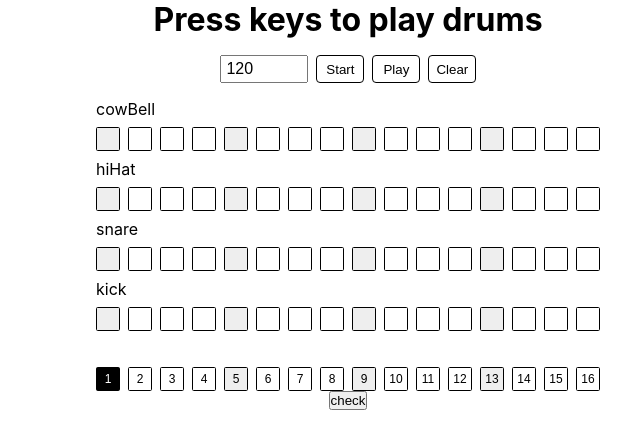
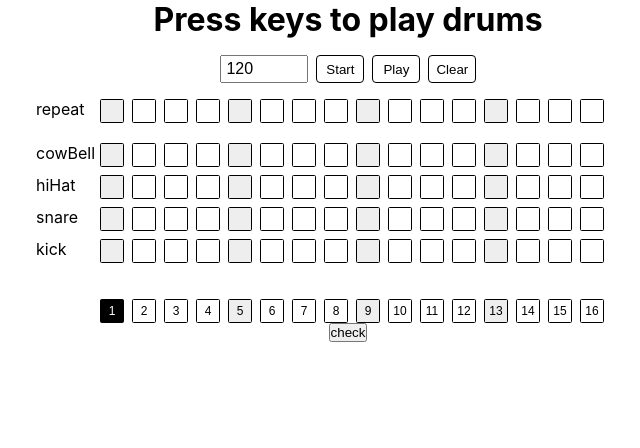
Before and after one commit to samuel5721/drumMarchine, a React (Create React App) app: page / in a window 1280 px wide. Shown: the top 448 px of the page, without its empty margins (292-932 px from the left). Built offline with nearby package versions, Linux system fonts and the light colour scheme.

Commit message:
feat: bug fix, layout

```diff
--- a/src/App.js
+++ b/src/App.js
@@ -174,17 +174,37 @@ function App() {
         }
         <button className={styles.optionBtn} onClick={scoreClear}>Clear</button>
       </div>
-
+      <div className={styles.lineWrapper}>
+        <div className={styles.rowWrapper}>
+        <span className={styles.insSpan}>repeat</span>
+          {Array.from({ length: noteNum }).map((_, i) => {
+            return(
+              <button
+                key={i}
+                className={styles.noteBtn}
+                style={{ background:(seeingScore[seeingCurrentSet]['kick'][i]) ? 'black' : (i%4 === 0) ? '#eeeeee' : 'white' }}
+                onClick={()=>{
+                  // changeScore(currentSet.current, ins, i);
+              }}>
+              </button>
+            )
+          })}
+        </div>
+      </div>
+      <br />
       <div className={styles.lineWrapper}>
         {
           ['cowBell', 'hiHat', 'snare', 'kick', ].map((ins) => {
             return (
-              <>
-              <span>{ins}</span>
-              <div className={styles.rowWrapper}>
+              <div
+                key={ins}
+                className={styles.rowWrapper}
+              >
+                <span className={styles.insSpan}>{ins}</span>
                 {Array.from({ length: noteNum }).map((_, i) => {
                   return(
                     <button
+                      key={i}
                       className={styles.noteBtn}
                       style={{ background:(seeingScore[seeingCurrentSet][ins][i]) ? 'black' : (i%4 === 0) ? '#eeeeee' : 'white' }}
                       onClick={()=>{
@@ -194,7 +214,6 @@ function App() {
                   )
                 })}
             </div>
-              </>
 
             );
           })
@@ -202,9 +221,11 @@ function App() {
         <br />
         {
           <div className={styles.rowWrapper}>
+            <span className={styles.insSpan}></span>
             {Array.from({ length: noteNum }).map((_, i) => {
               return(
                 <button
+                  key={i}
                   className={styles.noteBtn}
                   style={{
                     background: ((currentNote === i && isPlaying) || seeingCurrentSet === i) ? 'black' : (i%4 === 0) ? '#eeeeee' : 'white',
--- a/src/App.module.css
+++ b/src/App.module.css
@@ -36,14 +36,24 @@
 }
 
 .lineWrapper {
+  width: 40rem;
   display: flex;
   flex-direction: column;
+
   gap: 0.5rem;
+}
+
+.insSpan {
+  position: relative;
+  right: 3.5rem;
+  text-align: center;
+  width: 0;
 }
 
 .rowWrapper {
   display: flex;
   flex-direction: row;
+  justify-content: center;
   gap: 0.5rem;
 }
 
```
Lines whose indentation alone changed are shown as unchanged.
